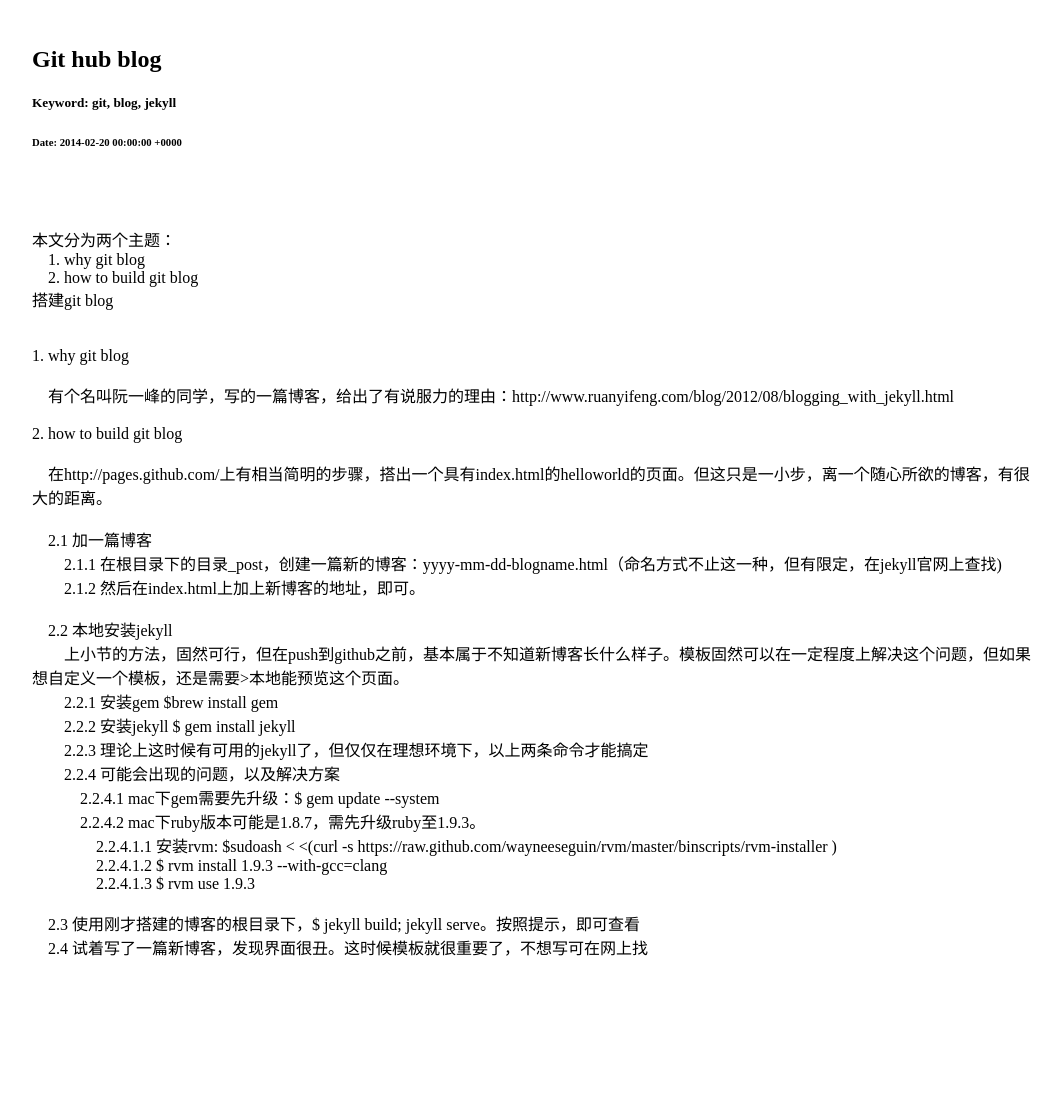
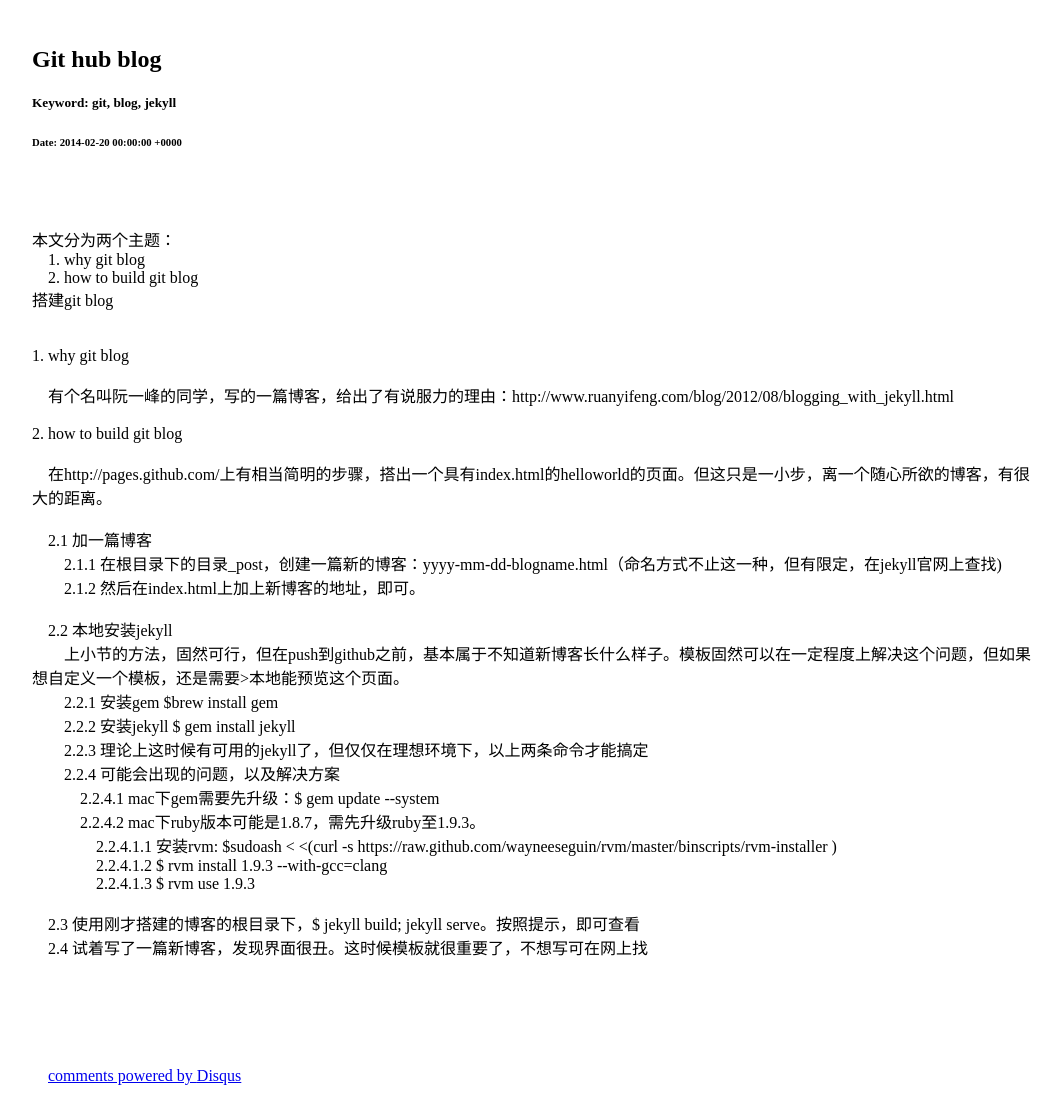
Before and after one commit to Alphia/Alphia.github.io, a Jekyll site: the page built from _posts/2014-2-20-Git-hub-blog.html, in a window 1280 px wide. Shown: the whole page, without its empty margins (108-1169 px from the left). Built offline with Jekyll 4.4.1, drawn with Linux system fonts in a browser that asks for light colours; Markdown is read by kramdown in place of the engine named in the settings; comment, search, counter and statistics services are not loaded; before the commit the page ends 1003 px from its top, so only the background shows below that; some of the changed lines change nothing that is shown.

Commit message:
try again

```diff
--- a/_layouts/blog.html
+++ b/_layouts/blog.html
@@ -9,6 +9,34 @@
 <div style="width:1000px;margin:0 auto;white-space:pre-wrap">
 <h2>{{ page.title }}</h2><h5>Keyword: {{ page.keyword }}</h5><h6>Date: {{ page.date }} </h6>
 {{ content }}
+    <div id="disqus_thread"></div>
+    <script type="text/javascript">
+        /* * * CONFIGURATION VARIABLES: EDIT BEFORE PASTING INTO YOUR WEBPAGE * * */
+        var disqus_shortname = 'alphiagithubio'; // required: replace example with your forum shortname
+
+        /* * * DON'T EDIT BELOW THIS LINE * * */
+        (function() {
+            var dsq = document.createElement('script'); dsq.type = 'text/javascript'; dsq.async = true;
+            dsq.src = '//' + disqus_shortname + '.disqus.com/embed.js';
+            (document.getElementsByTagName('head')[0] || document.getElementsByTagName('body')[0]).appendChild(dsq);
+        })();
+    </script>
+    <noscript>Please enable JavaScript to view the <a href="http://disqus.com/?ref_noscript">comments powered by Disqus.</a></noscript>
+    <a href="http://disqus.com" class="dsq-brlink">comments powered by <span class="logo-disqus">Disqus</span></a>
 </div>
+
+    <script type="text/javascript">
+    /* * * CONFIGURATION VARIABLES: EDIT BEFORE PASTING INTO YOUR WEBPAGE * * */
+    var disqus_shortname = 'alphiagithubio'; // required: replace example with your forum shortname
+
+    /* * * DON'T EDIT BELOW THIS LINE * * */
+    (function () {
+        var s = document.createElement('script'); s.async = true;
+        s.type = 'text/javascript';
+        s.src = '//' + disqus_shortname + '.disqus.com/count.js';
+        (document.getElementsByTagName('HEAD')[0] || document.getElementsByTagName('BODY')[0]).appendChild(s);
+    }());
+    </script>
+
 </body>
 </html>
```
